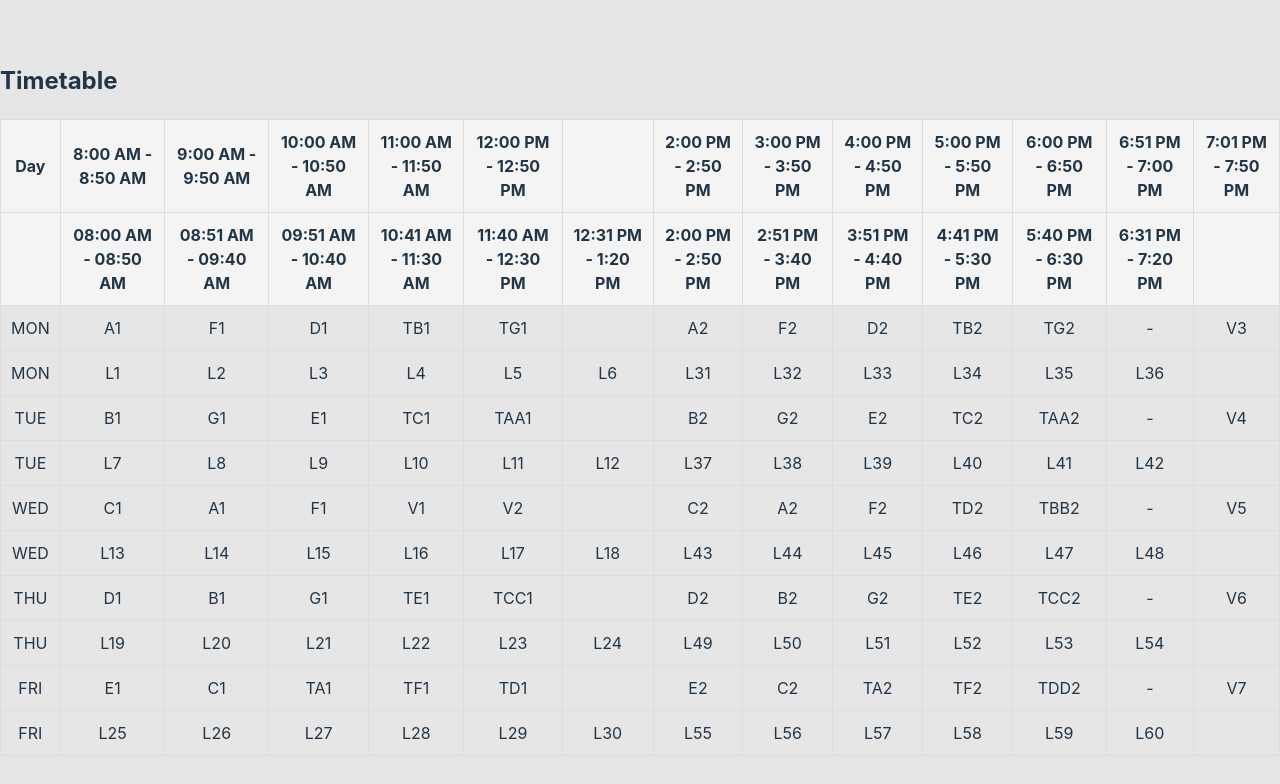
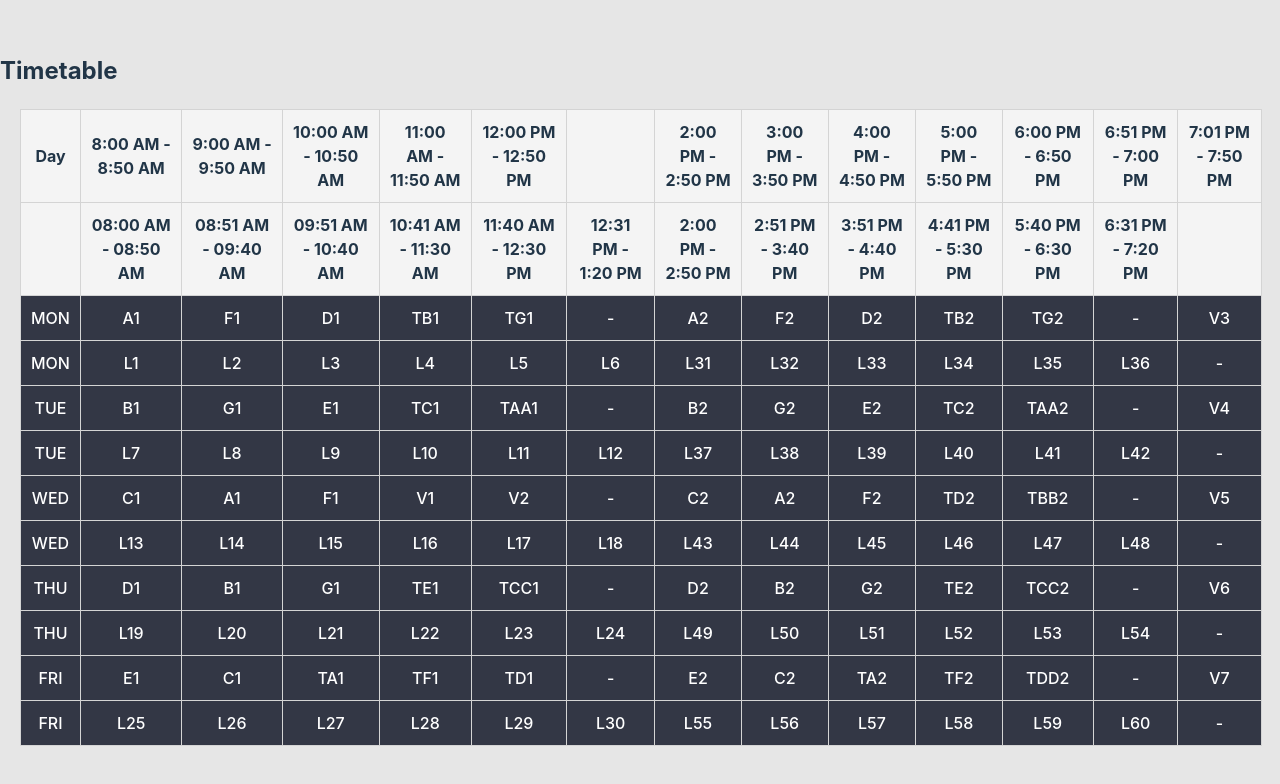
Before and after one commit to coderman400/ffcs, a React (Vite) app: page /result in a window 1280 px wide. Shown: the top 784 px of the page. Built offline with nearby package versions, Linux system fonts and the light colour scheme.

Commit message:
small styling changes and add example result schema

```diff
--- /dev/null
+++ b/src/assets/result.json
@@ -0,0 +1,14 @@
+{
+    "courses": [{
+        "code": "CSI3002",
+        "slot": ["C2","L27","L28"]
+    },{
+        "code":"CSE5001",
+        "slot":["B1","TB1","L39","L40"]
+    },
+    {
+        "code":"MAT2003",
+        "slot":["G1","TG1","L52","L53"]
+    }
+    ]
+}
--- a/src/components/Result.jsx
+++ b/src/components/Result.jsx
@@ -1,9 +1,11 @@
 import { useLocation } from "react-router-dom"
 import timetableData from '../assets/schema.json'
 import '../styles/Result.css'
+import courseData from '../assets/result.json'
 function Result(){
    const days = ['mon', 'tue', 'wed', 'thu', 'fri'];
 
+  const courses = [...courseData.courses]
 
   const allSlots = [
     ...timetableData.theory.filter(slot => slot.days),
@@ -16,14 +18,13 @@ function Result(){
   const theoryTimeSlots = timetableData.theory.map(slot => slot.lunch ? 'Lunch Break' : `${slot.start} - ${slot.end}`);
   const labTimeSlots = timetableData.lab.map(slot => slot.lunch ? 'Lunch Break' : `${slot.start} - ${slot.end}`);
 
+
   const renderDayRow = (day) => (
     <>
     <tr key={day}>
       <td>{day.toUpperCase()}</td>
       {theorySlots.map((slot, index) => {
-        if (slot.lunch) {
-          return <td key={`${day}-lunch-${index}`} className="lunch"></td>;
-        }
+        if(slot.days && slot.days[day])
         if (slot.days && slot.days[day]) {
           return <td key={`${day}-${index}`}>{slot.days[day]}</td>;
         }
@@ -33,9 +34,7 @@ function Result(){
     <tr key={day}>
       <td>{day.toUpperCase()}</td>
       {labSlots.map((slot, index) => {
-        if (slot.lunch) {
-          return <td key={`${day}-lunch-${index}`} className="lunch"></td>;
-        }
+
         if (slot.days && slot.days[day]) {
           return <td key={`${day}-${index}`}>{slot.days[day]}</td>;
         }
--- a/src/styles/Result.css
+++ b/src/styles/Result.css
@@ -1,16 +1,22 @@
 
 table {
-    width: 100%;
+    width: 97%;
     border-collapse: collapse;
-    margin-top: 20px;
+    margin:20px;
   }
 
   th, td {
     padding: 10px;
     text-align: center;
-    border: 1px solid #ddd;
+    border: 1px solid #d4d4d4;
   }
 
   th {
     background-color: #f4f4f4;
   }
+
+  td{
+    background-color: #333745;
+    color:white;
+    font-weight:500;
+  }
```
